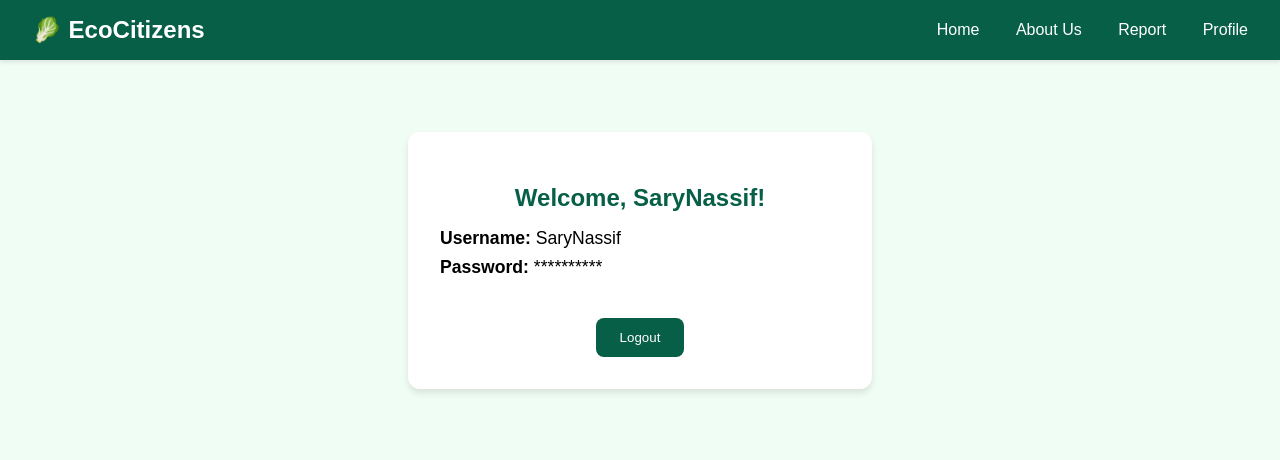
After one commit to SaryNassif/AMSI-Innovates-2025, a Flask app: page /profile in a window 1280 px wide. The commit adds this page. Shown: the top 460 px of the page. Run offline with Flask 3, Linux system fonts and the light colour scheme; a user stored in the database is signed in.

Commit message:
fix navbar + profile + remove dashboard

```diff
--- a/app.py
+++ b/app.py
@@ -1,4 +1,4 @@
-from flask import Flask, render_template, url_for, redirect,flash
+from flask import Flask, render_template, url_for, redirect,flash,request
 from flask_sqlalchemy import SQLAlchemy
 from flask_login import UserMixin,login_user, LoginManager, login_required, logout_user, current_user
 from flask_wtf import FlaskForm
@@ -64,15 +64,13 @@ def login():
         if user:
             if bcrypt.check_password_hash(user.password, form.password.data):
                 login_user(user)
-                return redirect(url_for('dashboard'))
-    else:
-        flash('wrong username or password')
+                return redirect(url_for('profile'))
     return render_template('login.html',form=form)
 
-@app.route('/dashboard', methods=['GET', 'POST'])
+@app.route('/profile')
 @login_required
-def dashboard():
-    return render_template('dashboard.html')
+def profile():
+    return render_template('profile.html')
 
 @app.route('/logout', methods=['GET', 'POST'])
 @login_required
--- a/static/styles.css
+++ b/static/styles.css
@@ -82,7 +82,6 @@ body {
     padding: 1.5rem;
     border-radius: 0.75rem;
     box-shadow: 0 4px 6px rgba(0, 0, 0, 0.1);
-    cursor: pointer;
     transition: box-shadow 0.3s;
 }
 
--- a/templates/about.html
+++ b/templates/about.html
@@ -16,7 +16,11 @@
       <a href="{{ url_for('home') }}" class="logo-link">Home</a>
       <a href="{{ url_for('about') }}" class="logo-link">About Us</a>
       <a href="{{ url_for('report') }}" class="logo-link">Report</a>
+      {% if current_user.is_authenticated %}
+      <a href="{{ url_for('profile') }}" class="logo-link">Profile</a>
+      {% else %}
       <a href="{{ url_for('login') }}" class="logo-link">Accounts/Status</a>
+      {% endif %}
     </div>
   </nav>
 
--- a/templates/index.html
+++ b/templates/index.html
@@ -16,8 +16,11 @@
       <a href="{{ url_for('home') }}" class="logo-link">Home</a>
       <a href="{{ url_for('about') }}" class="logo-link">About Us</a>
       <a href="{{ url_for('report') }}" class="logo-link">Report</a>
+      {% if current_user.is_authenticated %}
+      <a href="{{ url_for('profile') }}" class="logo-link">Profile</a>
+      {% else %}
       <a href="{{ url_for('login') }}" class="logo-link">Accounts/Status</a>
-
+      {% endif %}
     </div>
   </nav>
 
--- /dev/null
+++ b/templates/profile.html
@@ -0,0 +1,80 @@
+<!DOCTYPE html>
+<html lang="en">
+<head>
+  <meta charset="UTF-8" />
+  <meta name="viewport" content="width=device-width, initial-scale=1.0" />
+  <title>EcoCitizens - Profile</title>
+  <link rel="stylesheet" href="{{ url_for('static', filename='styles.css') }}">
+  <style>
+    /* Additional inline styling for the profile page */
+    .profile-container {
+      max-width: 400px;
+      margin: 2rem auto;
+      background: #fff;
+      padding: 2rem;
+      border-radius: 0.75rem;
+      box-shadow: 0 4px 6px rgba(0, 0, 0, 0.1);
+      text-align: center;
+    }
+    .profile-container h2 {
+      color: #065f46;
+      margin-bottom: 1rem;
+    }
+    .profile-details {
+      text-align: left;
+      margin: 1rem 0;
+    }
+    .profile-details p {
+      font-size: 1.1rem;
+      margin: 0.5rem 0;
+    }
+    .btn-logout {
+      margin-top: 1.5rem;
+      padding: 0.75rem 1.5rem;
+      background-color: #065f46;
+      color: #fff;
+      border: none;
+      border-radius: 0.5rem;
+      cursor: pointer;
+      transition: background-color 0.3s;
+    }
+    .btn-logout:hover {
+      background-color: #047857;
+    }
+  </style>
+</head>
+<body class="bg-green-100">
+  <!-- Navbar -->
+  <nav class="navbar">
+    <div class="logo">
+      <a href="{{ url_for('home') }}" class="logo-link">🥬 EcoCitizens</a>
+    </div>
+    <div class="nav-links">
+      <a href="{{ url_for('home') }}" class="logo-link">Home</a>
+      <a href="{{ url_for('about') }}" class="logo-link">About Us</a>
+      <a href="{{ url_for('report') }}" class="logo-link">Report</a>
+      {% if current_user.is_authenticated %}
+      <a href="{{ url_for('profile') }}" class="logo-link">Profile</a>
+      {% else %}
+      <a href="{{ url_for('login') }}" class="logo-link">Accounts/Status</a>
+      {% endif %}
+    </div>
+  </nav>
+
+  <!-- User Profile Content -->
+  <div class="container">
+    <div class="profile-container">
+      <h2>Welcome, {{ current_user.username }}!</h2>
+      <div class="profile-details">
+        <p><strong>Username:</strong> {{ current_user.username }}</p>
+        <p><strong>Password:</strong> **********</p>
+      </div>
+      <form method="POST" action="{{ url_for('logout') }}">
+        <button type="submit" class="btn-logout">Logout</button>
+      </form>
+    </div>
+  </div>
+
+  <script src="{{ url_for('static', filename='scripts.js') }}"></script>
+</body>
+</html>
--- a/templates/register.html
+++ b/templates/register.html
@@ -16,7 +16,11 @@
       <a href="{{ url_for('home') }}" class="logo-link">Home</a>
       <a href="{{ url_for('about') }}" class="logo-link">About Us</a>
       <a href="{{ url_for('report') }}" class="logo-link">Report</a>
+      {% if current_user.is_authenticated %}
+      <a href="{{ url_for('profile') }}" class="logo-link">Profile</a>
+      {% else %}
       <a href="{{ url_for('login') }}" class="logo-link">Accounts/Status</a>
+      {% endif %}
     </div>
   </nav>
 
```
Also changed, not shown: templates/dashboard.html (deleted, +0 -12 lines), templates/login.html (+4 -18 lines), templates/report.html (+18 -3 lines), instance/database.db.
